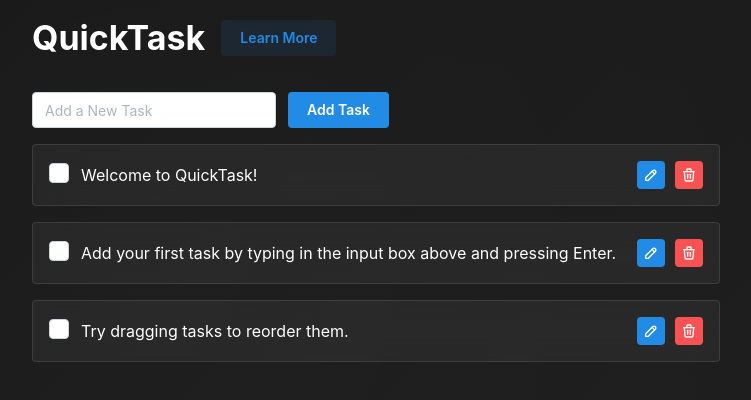
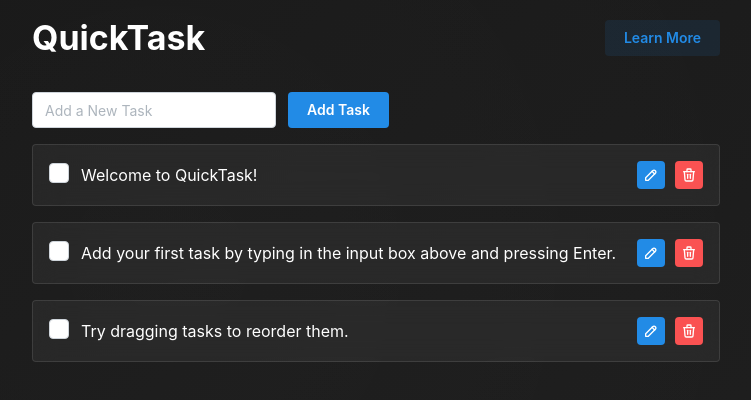
Before and after one commit to andyrohdev/quick-task, a Next.js app: page / in a window 1280 px wide. Shown: the top 400 px of the page, without its empty margins (264-1015 px from the left). Built offline with nearby package versions, Linux system fonts and the light colour scheme.

Commit message:
Depreciated styling

```diff
--- a/components/Header.tsx
+++ b/components/Header.tsx
@@ -6,7 +6,7 @@ import Link from 'next/link';
 export function Header() {
   return (
     <Container size="sm" py="md">
-      <Group position="apart" align="center">
+      <Group justify='space-between' align="center">
         <Title order={1}>QuickTask</Title>
         <Button component={Link} href="/about" variant="light" color="blue">
           Learn More
```
